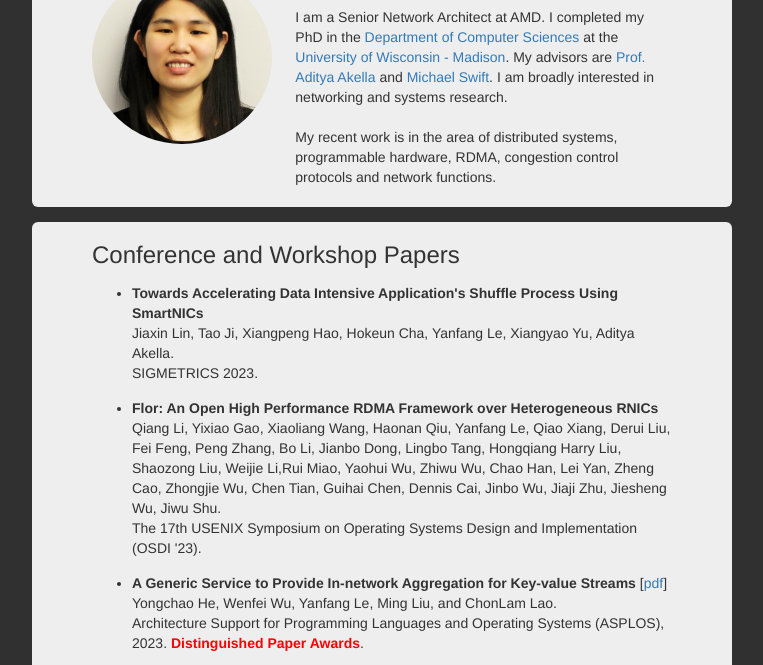
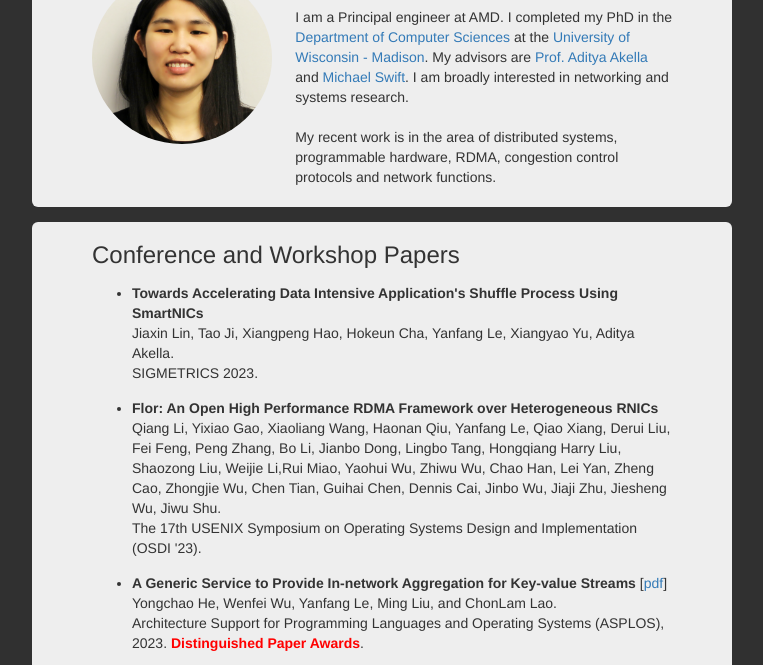
Before and after one commit to leyanfang/leyanfang.github.io, a plain HTML site: page index.html in a window 1280 px wide. Shown: the part 103-768 px from the top of the page, without its empty margins (258-1021 px from the left). Drawn offline with nearby package versions, Linux system fonts and the light colour scheme.

Commit message:
update profile

```diff
--- a/index.html
+++ b/index.html
@@ -24,7 +24,7 @@
 	   <h2 style="margin-bottom:0px;" class="text-center">Yanfang Le</h2>
 	   <div style="margin-bottom:10px;" class="text-center"><small style="margin-bottom:10px;">yanfang@cs.wisc.edu</small></div>
 
-	   <span> I am a Senior Network Architect at AMD. I completed my PhD in the <a href="cs.wisc.edu">Department of Computer Sciences</a> at the <a href="http://goo.gl/5BNhM">University of Wisconsin - Madison</a>. My advisors are <a href="http://cs.wisc.edu/~akella">Prof. Aditya Akella</a> and <a href="http://pages.cs.wisc.edu/~swift/new/">Michael Swift</a>. I am broadly interested in networking and systems research. <br/><br></span>
+	   <span> I am a Principal engineer at AMD. I completed my PhD in the <a href="cs.wisc.edu">Department of Computer Sciences</a> at the <a href="http://goo.gl/5BNhM">University of Wisconsin - Madison</a>. My advisors are <a href="http://cs.wisc.edu/~akella">Prof. Aditya Akella</a> and <a href="http://pages.cs.wisc.edu/~swift/new/">Michael Swift</a>. I am broadly interested in networking and systems research. <br/><br></span>
 
  			<span>My recent work is in the area of distributed systems, programmable hardware, RDMA, congestion control protocols
 and network functions. </span>
```
